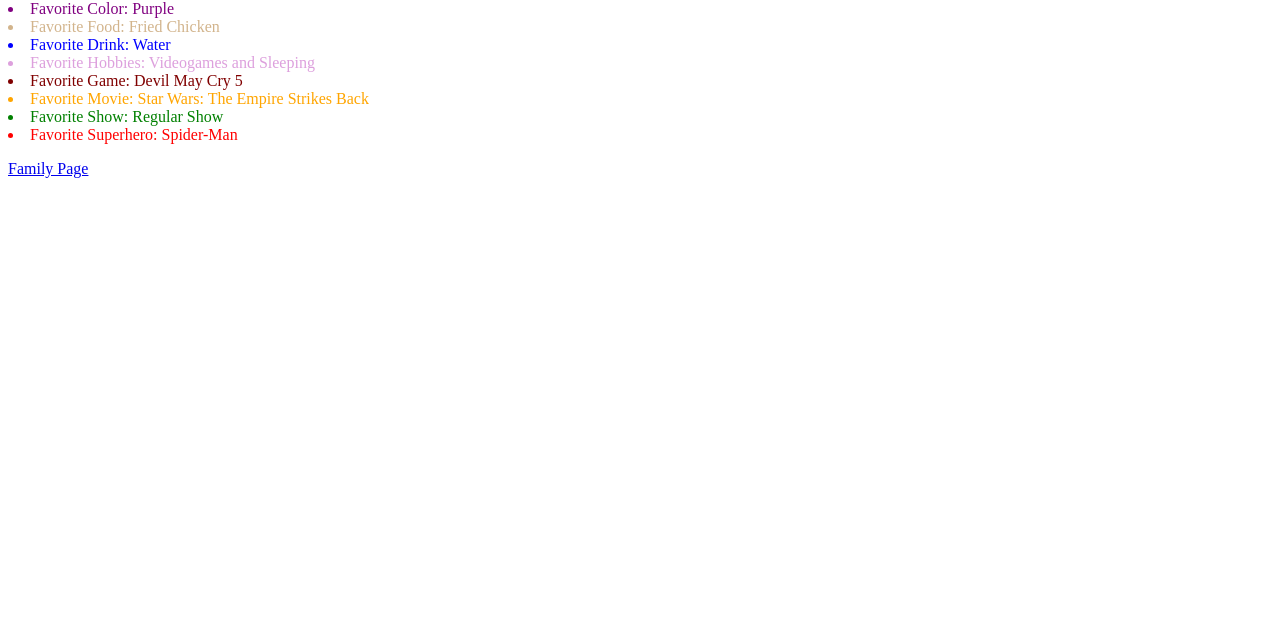
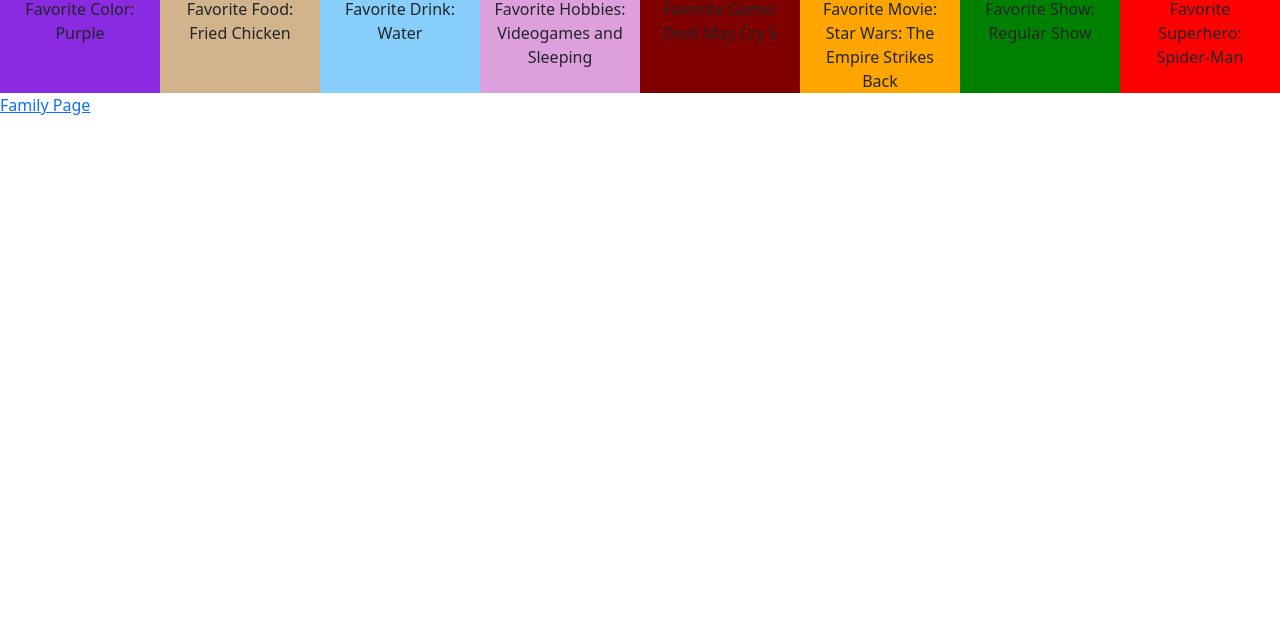
Before and after one commit to keenanfarhan/RWCWebDevelopment, a plain HTML site: page Project/index.html in a window 1280 px wide. Shown: the part 169-800 px from the top of the page. Drawn offline with nearby package versions, Linux system fonts and the light colour scheme.

Commit message:
Bootstrap-Grid

```diff
--- a/Project/index.html
+++ b/Project/index.html
@@ -1,21 +1,43 @@
-<html>
+<html lang="en">
     <head>
+        <meta charset="utf-8">
+        <meta name="viewport" content="width=device-width, initial-scale=1">
     <title>Keenan Farhan's Home Page</title>
+    <link href="https://cdn.jsdelivr.net/npm/bootstrap@5.0.2/dist/css/bootstrap.min.css" rel="stylesheet" integrity="sha384-EVSTQN3/azprG1Anm3QDgpJLIm9Nao0Yz1ztcQTwFspd3yD65VohhpuuCOmLASjC" crossorigin="anonymous">
 </head>
 <body>
     <h1 style="text-align: center;">About Me</h1>
     <p style="text-align: center;">My name is Keenan Farhan.  I am 14 years old and in 9th grade.  I live in New Jersey.  In the future, I would like to go into engineering and become an engineer when I grow up.  I find technology interesting, and coding is as well.</p>
     <h2>Things I like</h2>
-    <p>
-        <li style="color: purple;">Favorite Color: Purple</li>
-        <li style="color: tan;">Favorite Food: Fried Chicken</li>
-        <li style="color: blue;">Favorite Drink: Water</li>
-        <li style="color: plum;">Favorite Hobbies: Videogames and Sleeping</li>
-        <li style="color: maroon;">Favorite Game: Devil May Cry 5</li>
-        <li style="color: orange;">Favorite Movie: Star Wars: The Empire Strikes Back</li>
-        <li style="color: green;">Favorite Show: Regular Show</li>
-        <li style="color: red;">Favorite Superhero: Spider-Man</li>
-    </p>
+    <div class="container-fluid">
+        <div class="row">
+          <div class="col" style="background-color:blueviolet;text-align: center;">
+            Favorite Color: Purple
+          </div>
+          <div class="col" style="background-color: tan;text-align: center;">
+            Favorite Food: Fried Chicken
+          </div>
+          <div class="col" style="background-color: lightskyblue; text-align: center">
+            Favorite Drink: Water
+          </div>
+          <div class="col" style="background-color: plum; text-align: center">
+            Favorite Hobbies: Videogames and Sleeping
+          </div>
+          <div class="col" style="background-color: maroon; text-align: center">
+            Favorite Game: Devil May Cry 5
+          </div>
+          <div class="col" style="background-color: orange; text-align: center">
+            Favorite Movie: Star Wars: The Empire Strikes Back
+          </div>
+          <div class="col" style="background-color: green; text-align: center">
+            Favorite Show: Regular Show
+          </div>
+          <div class="col" style="background-color: red; text-align: center">
+            Favorite Superhero: Spider-Man
+          </div>
+        </div>
+      </div>
+    <script src="https://cdn.jsdelivr.net/npm/bootstrap@5.0.2/dist/js/bootstrap.bundle.min.js" integrity="sha384-MrcW6ZMFYlzcLA8Nl+NtUVF0sA7MsXsP1UyJoMp4YLEuNSfAP+JcXn/tWtIaxVXM" crossorigin="anonymous"></script>
     <p><a href="file:///C:/Users/keen4/OneDrive/Documents/GitHub/RWCWebDevelopment/Project/my_family.html">Family Page</a></p>
 </body>
 </html>
--- /dev/null
+++ b/Project/style.css
@@ -0,0 +1,7 @@
+:root {--lime_green: #71e868;
+    --saturated_yellow: #EFEE11;
+    --light_blue: #00DEFD;
+    --lightish_orange: #FD7412;
+    --light_red: #E83F3F;
+    --lavender_purple: #8C58FD;
+}
```
Also changed, not shown: Project/my_family.html (+28 -10 lines).
